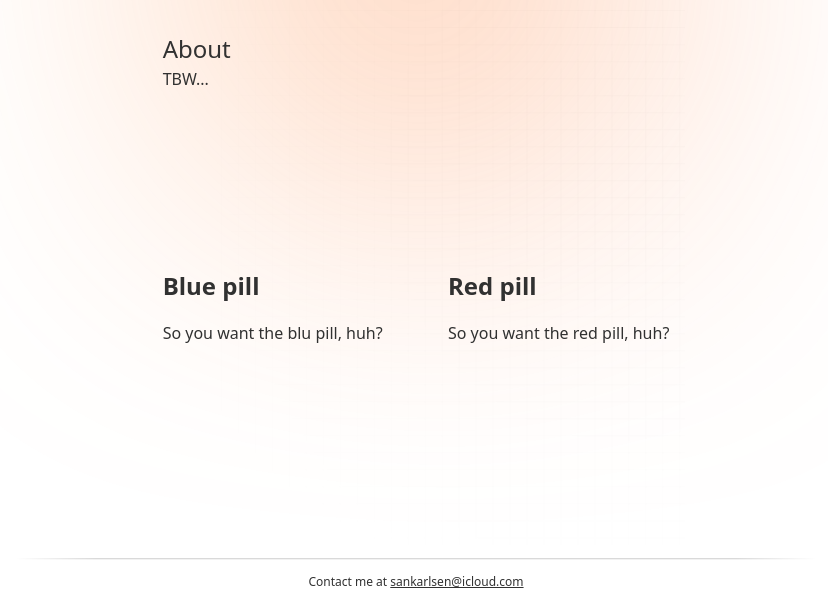
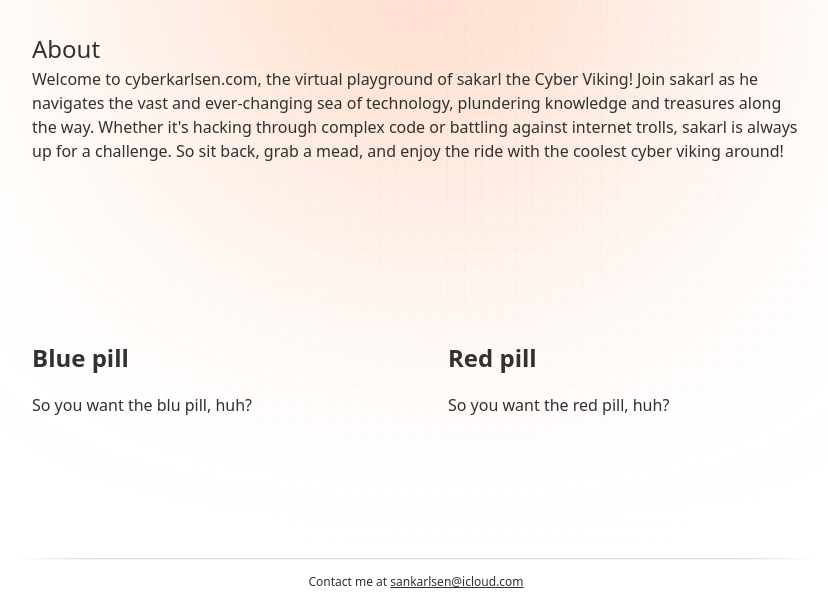
Before and after one commit to sakarl/sakarl.github.io, a plain HTML site: page index.html in a window 1280 px wide. Shown: the part 193-800 px from the top of the page, without its empty margins (224-1052 px from the left). Drawn offline with Linux system fonts and the light colour scheme.

Commit message:
Added bio.

```diff
--- a/index.html
+++ b/index.html
@@ -15,7 +15,7 @@
 
       <section>
         <p>
-          TBW...
+          Welcome to cyberkarlsen.com, the virtual playground of sakarl the Cyber Viking! Join sakarl as he navigates the vast and ever-changing sea of technology, plundering knowledge and treasures along the way. Whether it's hacking through complex code or battling against internet trolls, sakarl is always up for a challenge. So sit back, grab a mead, and enjoy the ride with the coolest cyber viking around!
         </p>
       </section>
 
```
